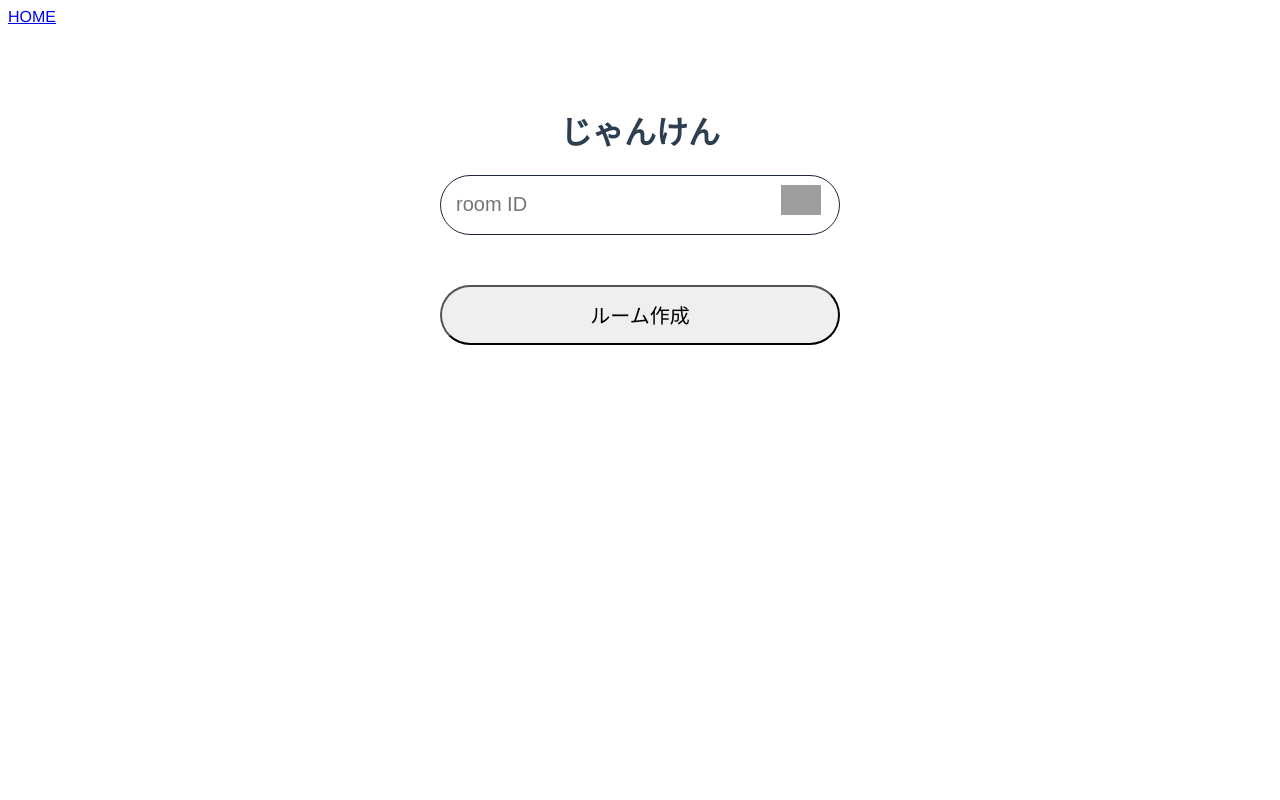
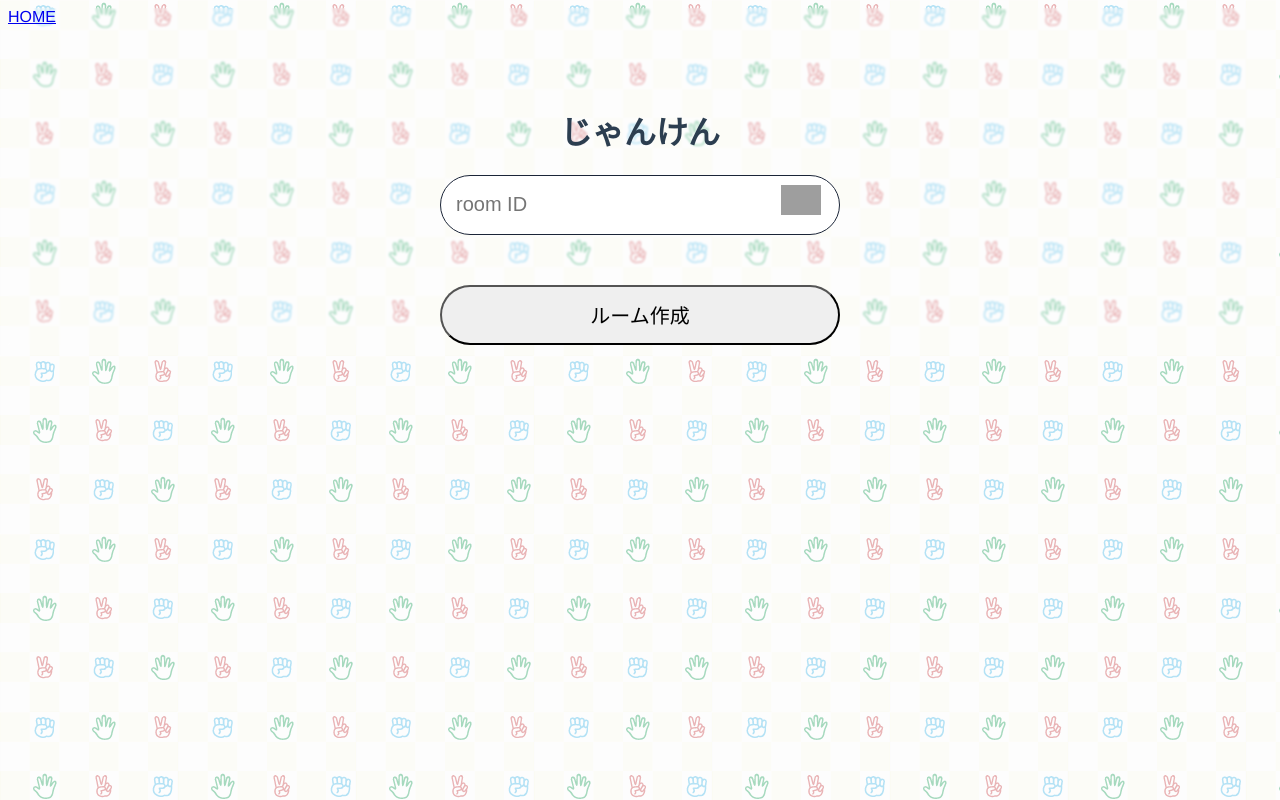
Before and after one commit to rkun123/Initial_is_Goo, a Vue app in the folder frontend/: page / in a window 1280 px wide. Built offline with nearby package versions, Linux system fonts and the light colour scheme; grey boxes are pictures that could not be loaded.

Commit message:
[update] 背景画像の追加

```diff
--- a/frontend/src/App.vue
+++ b/frontend/src/App.vue
@@ -15,6 +15,10 @@ export default {
 }
 </script>
 <style>
+body {
+  background: url(/back_img/haikei-plesio.png);
+  backdrop-filter: blur(1px)
+}
 #app {
   font-family: Avenir, Helvetica, Arial, sans-serif;
   -webkit-font-smoothing: antialiased;
```
Also changed, not shown: frontend/public/back_img/haikei-plesio.png (added).
